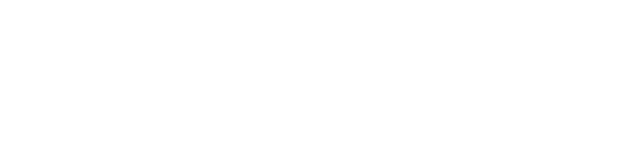
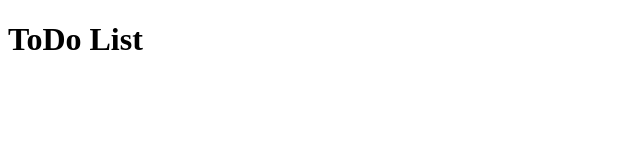
Before and after one commit to Brian-Hittson/ToDoListBasic, a plain HTML site: page index.html in a window 1280 px wide. Shown: the whole page, without its empty margins (0-640 px from the left). Drawn offline with Linux system fonts and the light colour scheme.

Commit message:
Added Header

```diff
--- a/index.html
+++ b/index.html
@@ -8,8 +8,11 @@
         <script scr="script.js" defer></script>
     </head>
     <body>
+        <div class="mainContainer">
         <!-- ToDo List Heading  -->
-        <!-- ToDo List Items -->
+         <h1>ToDo List</h1>
+        <!-- ToDo List items -->
         <!-- Add new task items -->
+        </div>
     </body>
 </html>
```
